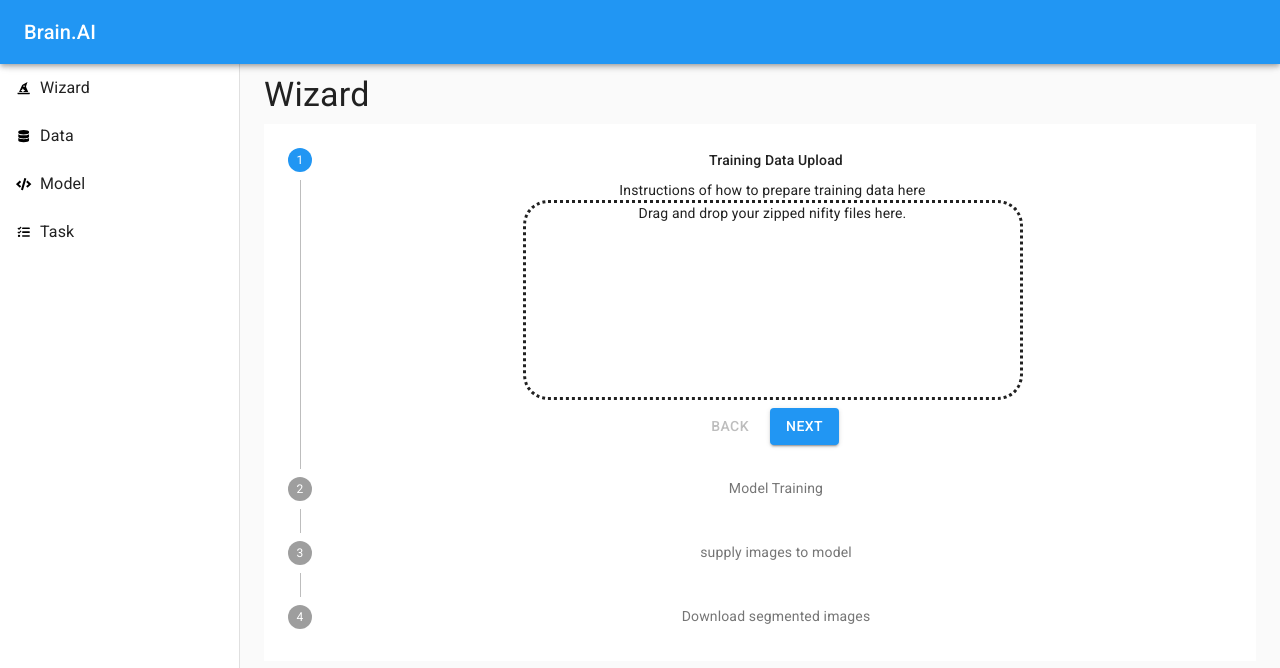
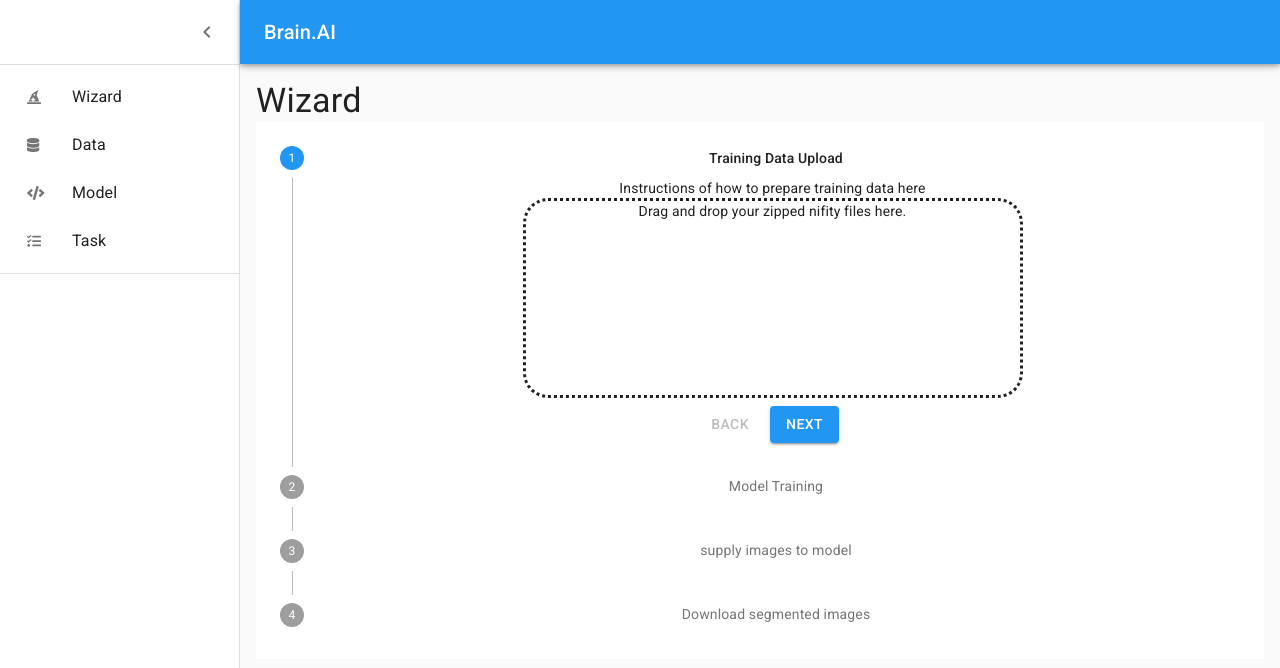
Before and after one commit to CS130-W20/team-B5, a React (Create React App) app: page / in a window 1280 px wide. Shown: the top 668 px of the page. Built offline with nearby package versions, Linux system fonts and the light colour scheme.

Commit message:
another layout

```diff
--- a/src/App.css
+++ b/src/App.css
@@ -1,6 +1,3 @@
-.App {
-  text-align: center;
-}
 
 .App-logo {
   height: 40vmin;
--- a/src/App.js
+++ b/src/App.js
@@ -3,9 +3,7 @@ import './App.css';
 import MainPage from "./MainPage";
 function App() {
   return (
-    <div className="App">
         <MainPage/>
-    </div>
   );
 }
 
--- a/src/MainPage.js
+++ b/src/MainPage.js
@@ -1,4 +1,5 @@
 import React from 'react';
+import clsx from 'clsx';
 import AppBar from '@material-ui/core/AppBar';
 import CssBaseline from '@material-ui/core/CssBaseline';
 import Drawer from '@material-ui/core/Drawer';
@@ -12,7 +13,12 @@ import Typography from '@material-ui/core/Typography';
 import {makeStyles, useTheme} from '@material-ui/core/styles';
 import {FontAwesomeIcon} from "@fortawesome/react-fontawesome";
 import {faCode, faDatabase, faHatWizard, faTasks} from '@fortawesome/free-solid-svg-icons';
+import ChevronLeftIcon from '@material-ui/icons/ChevronLeft';
+import Divider from '@material-ui/core/Divider';
+import List from '@material-ui/core/List';
+import ListItemIcon from '@material-ui/core/ListItemIcon';
 import {Data, Model, Task, Wizard} from './Views'
+import {Grid, Box} from '@material-ui/core';
 
 import {BrowserRouter as Router, Link, Route, Switch} from "react-router-dom";
 
@@ -22,37 +28,82 @@ const useStyles = makeStyles(theme => ({
   root: {
     display: 'flex',
   },
-    drawer: {
+  toolbar: {
+    paddingRight: 24, // keep right padding when drawer closed
+  },
+  toolbarIcon: {
+    display: 'flex',
+    alignItems: 'center',
+    justifyContent: 'flex-end',
+    padding: '0 8px',
+    ...theme.mixins.toolbar,
+  },
+  appBar: {
+    zIndex: theme.zIndex.drawer + 1,
+    transition: theme.transitions.create(['width', 'margin'], {
+      easing: theme.transitions.easing.sharp,
+      duration: theme.transitions.duration.leavingScreen,
+    }),
+  },
+  appBarShift: {
+    marginLeft: drawerWidth,
+    width: `calc(100% - ${drawerWidth}px)`,
+    transition: theme.transitions.create(['width', 'margin'], {
+      easing: theme.transitions.easing.sharp,
+      duration: theme.transitions.duration.enteringScreen,
+    }),
+  },
+  menuButton: {
+    marginRight: 36,
+  },
+  menuButtonHidden: {
+    display: 'none',
+  },
+  title: {
+    flexGrow: 1,
+  },
+  drawerPaper: {
+    position: 'relative',
+    whiteSpace: 'nowrap',
+    width: drawerWidth,
+    transition: theme.transitions.create('width', {
+      easing: theme.transitions.easing.sharp,
+      duration: theme.transitions.duration.enteringScreen,
+    }),
+  },
+  drawerPaperClose: {
+    overflowX: 'hidden',
+    transition: theme.transitions.create('width', {
+      easing: theme.transitions.easing.sharp,
+      duration: theme.transitions.duration.leavingScreen,
+    }),
+    width: theme.spacing(7),
     [theme.breakpoints.up('sm')]: {
-            width: drawerWidth,
-            flexShrink: 0,
+      width: theme.spacing(9),
     },
   },
-    appBar: {
-        zIndex: theme.zIndex.drawer + 1
-    },
-    menuButton: {
-        marginRight: theme.spacing(2),
-        [theme.breakpoints.up('sm')]: {
-            display: 'none',
-        },
-    },
-    toolbar: theme.mixins.toolbar,
-    drawerPaper: {
-        width: drawerWidth,
-    },
+  appBarSpacer: theme.mixins.toolbar,
   content: {
     flexGrow: 1,
-        padding: theme.spacing(3),
+    height: '100vh',
+    overflow: 'auto',
   },
-    mountPoint: {
-        //margin:theme.spacing(2),
-        borderWidth: 2,
-        'border-style': 'dotted',
+  container: {
+    paddingTop: theme.spacing(4),
+    paddingBottom: theme.spacing(4),
+  },
+  paper: {
+    padding: theme.spacing(2),
+    display: 'flex',
+    overflow: 'auto',
+    flexDirection: 'column',
+  },
+  fixedHeight: {
+    height: 240,
   },
   icon: {
+    paddingLeft: theme.spacing(1.4),
     width: theme.spacing(3),
-        color: theme.palette.common.black,
   },
   noLinkDefault: {
     'color': 'unset',
@@ -61,43 +112,43 @@ const useStyles = makeStyles(theme => ({
 }));
 
 function MainPage(props) {
-    const {container} = props;
   const classes = useStyles();
-    const theme = useTheme();
-    const [mobileOpen, setMobileOpen] = React.useState(false);
+  const [open, setOpen] = React.useState(true);
 
-    const handleDrawerToggle = () => {
-        setMobileOpen(!mobileOpen);
+  const handleDrawerOpen = () => {
+    setOpen(true);
+  };
+  const handleDrawerClose = () => {
+    setOpen(false);
   };
 
   const drawer = (
     <div>
-            <div className={classes.toolbar}/>
       <Link to={'/wizard'} className={classes.noLinkDefault}>
         <ListItem button>
-                <span className={classes.icon}> <FontAwesomeIcon icon={faHatWizard} fixedWidth size={'sm'}/>
-                </span>
+          <ListItemIcon className={classes.icon}><FontAwesomeIcon icon={faHatWizard}/></ListItemIcon>
           <ListItemText primary={'Wizard'}/>
         </ListItem>
       </Link>
+
       <Link to={'/data'} className={classes.noLinkDefault}>
         <ListItem button>
-                <span className={classes.icon}> <FontAwesomeIcon icon={faDatabase} fixedWidth size={'sm'}/>
-                </span>
+          <ListItemIcon className={classes.icon}><FontAwesomeIcon icon={faDatabase}/></ListItemIcon>
           <ListItemText primary={'Data'}/>
         </ListItem>
       </Link>
+
       <Link to={'/model'} className={classes.noLinkDefault}>
         <ListItem button>
-                <span className={classes.icon}> <FontAwesomeIcon icon={faCode} fixedWidth size={'sm'}/>
-                </span>
+          <ListItemIcon className={classes.icon}><FontAwesomeIcon icon={faCode}/></ListItemIcon>
           <ListItemText primary={'Model'}/>
         </ListItem>
       </Link>
+
+
       <Link to={'/task'} className={classes.noLinkDefault}>
         <ListItem button>
-                <span className={classes.icon}> <FontAwesomeIcon icon={faTasks} fixedWidth size={'sm'}/>
-                </span>
+          <ListItemIcon className={classes.icon}><FontAwesomeIcon icon={faTasks}/></ListItemIcon>
           <ListItemText primary={'Task'}/>
         </ListItem>
       </Link>
@@ -106,57 +157,43 @@ function MainPage(props) {
 
   return (
     <div className={classes.root}>
+      <Router>
         <CssBaseline/>
-            <Router>
-                <AppBar position="fixed" className={classes.appBar}>
-                    <Toolbar>
+        <AppBar position="absolute" className={clsx(classes.appBar, open && classes.appBarShift)}>
+          <Toolbar className={classes.toolbar}>
             <IconButton
+              edge="start"
               color="inherit"
               aria-label="open drawer"
-                            edge="start"
-                            onClick={handleDrawerToggle}
-                            className={classes.menuButton}
+              onClick={handleDrawerOpen}
+              className={clsx(classes.menuButton, open && classes.menuButtonHidden)}
             >
               <MenuIcon/>
             </IconButton>
-                        <Typography variant="h6" noWrap>
+            <Typography component="h1" variant="h6" color="inherit" noWrap className={classes.title}>
               Brain.AI
             </Typography>
           </Toolbar>
         </AppBar>
-                <nav className={classes.drawer} aria-label="mailbox folders">
-                    {/* The implementation can be swapped with js to avoid SEO duplication of links. */}
-                    <Hidden smUp implementation="css">
         <Drawer
-                            container={container}
-                            variant="temporary"
-                            anchor={theme.direction === 'rtl' ? 'right' : 'left'}
-                            open={mobileOpen}
-                            onClose={handleDrawerToggle}
+          variant="permanent"
           classes={{
-                                paper: classes.drawerPaper,
+            paper: clsx(classes.drawerPaper, !open && classes.drawerPaperClose),
           }}
-                            ModalProps={{
-                                keepMounted: true, // Better open performance on mobile.
-                            }}
+          open={open}
         >
-                            {drawer}
+          <div className={classes.toolbarIcon}>
+            <IconButton onClick={handleDrawerClose}>
+              <ChevronLeftIcon/>
+            </IconButton>
+          </div>
+          <Divider/>
+          <List>{drawer}</List>
+          <Divider/>
         </Drawer>
-                    </Hidden>
-                    <Hidden xsDown implementation="css">
-                        <Drawer
-                            classes={{
-                                paper: classes.drawerPaper,
-                            }}
-                            variant="permanent"
-                            open
-                        >
-                            {drawer}
-                        </Drawer>
-                    </Hidden>
-                </nav>
         <main className={classes.content}>
-                    <div className={classes.toolbar}/>
+          <div className={classes.appBarSpacer}/>
+          <Box mt={2} ml={2} mr={2}>
             <Switch>
               <Route path="/wizard">
                 <Wizard/>
@@ -177,6 +214,7 @@ function MainPage(props) {
                 <div>404 QAQ</div>
               </Route>
             </Switch>
+          </Box>
         </main>
       </Router>
     </div>
--- a/src/Views/Data.js
+++ b/src/Views/Data.js
@@ -71,7 +71,7 @@ export default function Data() {
 
                 <Grid item xs={12} container className={classes.main}>
                     {[1, 2, 3, 4, 5].map(x =>
-                        x % 2 === 0 ? <Grid item xs={12} sm={6} md={6} lg={4} key={x}>
+                        x % 2 === 0 ? <Grid item xs={12} sm={6} md={4} lg={3} key={x}>
                             <Card className={classes.card}>
                                 <CardHeader
                                     title="T2 flair axial"
@@ -95,7 +95,7 @@ export default function Data() {
                                     </Button>
                                 </CardActions>
                             </Card>
-                        </Grid> : <Grid item xs={12} sm={6} md={6} lg={4} key={x}>
+                        </Grid> : <Grid item xs={12} sm={6} md={4} lg={3} key={x}>
                             <Card className={classes.card}>
                                 <CardHeader
                                     title="Dataset name"
--- a/src/Views/Model.js
+++ b/src/Views/Model.js
@@ -65,7 +65,7 @@ export default function Model() {
 
                 <Grid item xs={12} container className={classes.main}>
                     {[1, 2, 3, 4, 5].map(x =>
-                        x > 3 ? <Grid item xs={12} sm={6} md={6} lg={4} key={x}>
+                        x > 3 ? <Grid item xs={12} sm={6} md={4} lg={3} key={x}>
                             <Card className={classes.card}>
                                 <CardHeader
                                     title="My Model"
@@ -88,7 +88,7 @@ export default function Model() {
                                     </Button>
                                 </CardActions>
                             </Card>
-                        </Grid> : <Grid item xs={12} sm={6} md={6} lg={4} key={x}>
+                        </Grid> : <Grid item xs={12} sm={6} md={4} lg={3} key={x}>
                             <Card className={classes.card}>
                                 <CardHeader
                                     title="Model name"
--- a/src/Views/Wizard.js
+++ b/src/Views/Wizard.js
@@ -7,18 +7,16 @@ import StepContent from '@material-ui/core/StepContent';
 import Button from '@material-ui/core/Button';
 import Paper from '@material-ui/core/Paper';
 import Typography from '@material-ui/core/Typography';
+import {Grid, Box} from '@material-ui/core';
+
 
 const useStyles = makeStyles(theme => ({
-    root: {
-        width: '100%',
-    },
     button: {
         marginTop: theme.spacing(1),
         marginRight: theme.spacing(1),
     },
     actionsContainer: {
         marginBottom: theme.spacing(2),
-
     },
     resetContainer: {
         padding: theme.spacing(3),
@@ -29,12 +27,6 @@ const useStyles = makeStyles(theme => ({
         width: 500,
         margin: 'auto',
         borderRadius: 25
-    },
-    title: {
-        textAlign:'left',
-        paddingTop:0,
-        paddingBottom:8,
-        marginTop:-14,
     }
 }));
 
@@ -78,9 +70,9 @@ export default function VerticalLinearStepper() {
     };
 
     return (
-        <div className={classes.root}>
-            <Typography className={classes.title} variant="h4">Wizard</Typography>
-            <Stepper activeStep={activeStep} orientation="vertical">
+        <div>
+            <Typography variant="h4">Wizard</Typography>
+            <Stepper activeStep={activeStep} orientation="vertical" align="center">
                 <Step key={1}>
                     <StepLabel>Training Data Upload</StepLabel>
                     <StepContent>
```
Lines whose indentation alone changed are shown as unchanged.
